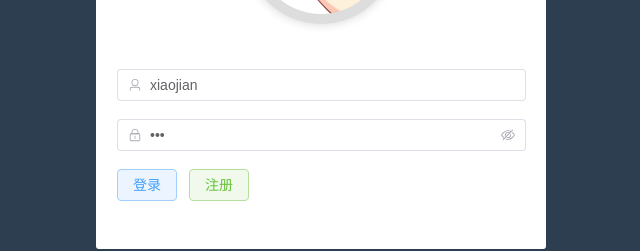
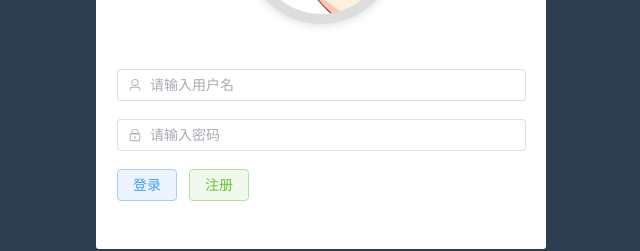
Before and after one commit to JaquariusJ/fim-fronted, a Vue app: page /login in a window 1280 px wide. Shown: the part 301-552 px from the top of the page, without its empty margins (319-959 px from the left). Built offline with nearby package versions, Linux system fonts and the light colour scheme.

Commit message:
登录功能完成

```diff
--- a/src/components/content/login/LoginIn.vue
+++ b/src/components/content/login/LoginIn.vue
@@ -6,16 +6,18 @@
         <img src="@/assets/img/logo.jpg">
       </div>
       <!--      登录表单区域-->
-      <el-form :rules="loginFromRules" label-width="1px" class="login_form" :model="user">
-        <el-form-item  prop="username">
+      <el-form ref="loginFromRef" :rules="loginFromRules" label-width="1px" class="login_form" :model="loginUser">
+        <el-form-item  prop="userName">
           <el-input
-              v-model="user.username"
+              v-model="loginUser.userName"
               placeholder="请输入用户名"
-              :prefix-icon="User"/>
+              :prefix-icon="User"
+          />
         </el-form-item>
-        <el-form-item>
+        <el-form-item prop="passWord">
           <el-input
-              v-model="user.password"
+              @keyup.enter="loginIn()"
+              v-model="loginUser.passWord"
               type="password"
               placeholder="请输入密码"
               show-password
@@ -23,8 +25,8 @@
           />
         </el-form-item>
         <el-form-item class="btns">
-          <el-button type="primary" plain>登录</el-button>
-          <el-button type="success" plain>注册</el-button>
+          <el-button plain type="primary" @click="loginIn()">登录</el-button>
+          <el-button type="success" plain @click="$router.push('/login')">注册</el-button>
         </el-form-item>
       </el-form>
     </div>
@@ -34,24 +36,70 @@
 
 
 <script>
-import {User, Lock} from "@element-plus/icons-vue";
+import {Lock, User} from "@element-plus/icons-vue";
+import {devServer} from "@/network/requests";
+import { ElMessage } from 'element-plus'
+
+
+const login_error = () => {
+  ElMessage({
+    message: "用户名或密码错误",
+    type: 'error'
+  })
+}
+
+const login_success = () => {
+  ElMessage({
+    message: "登录成功",
+    type: 'success'
+  })
+}
+
+
 
 export default {
-  name: "Login",
+  name: "login",
   data() {
     return {
       User,
       Lock,
-      user: {
-        username: "xiaojian",
-        password: "111"
+      loginUser: {
+        userName: "",
+        passWord: ""
       },
       loginFromRules: {
-        username: [
-          { required: true, message: '用户名不能为空', trigger: 'blur' },
-          { min: 6, max: 18, message: '用户名长度在6-18之间', trigger: 'blur' },
+        userName: [
+          {required: true, message: '用户名不能为空', trigger: 'blur'},
+          {min: 5, max: 18, message: '用户名长度在5-18之间', trigger: 'blur'},
+        ],
+        passWord: [
+          {required: true, message: '密码不能为空', trigger: 'blur'}
         ]
-      }
+      },
+
+    }
+  },
+  methods: {
+    loginIn() {
+      this.$refs.loginFromRef.validate(valid => {
+        if(!valid){return};
+        //发送请求
+        devServer({
+          url: "/login",
+          method: "post",
+          data: this.loginUser
+        }).then(res => {
+          if(res.data.code !== 200){
+            login_error()
+          }else{
+            login_success()
+            this.$router.push("/home")
+          }
+        }).catch(error => {
+          console.log(error);
+        })
+      });
+
     }
   }
 }
```
